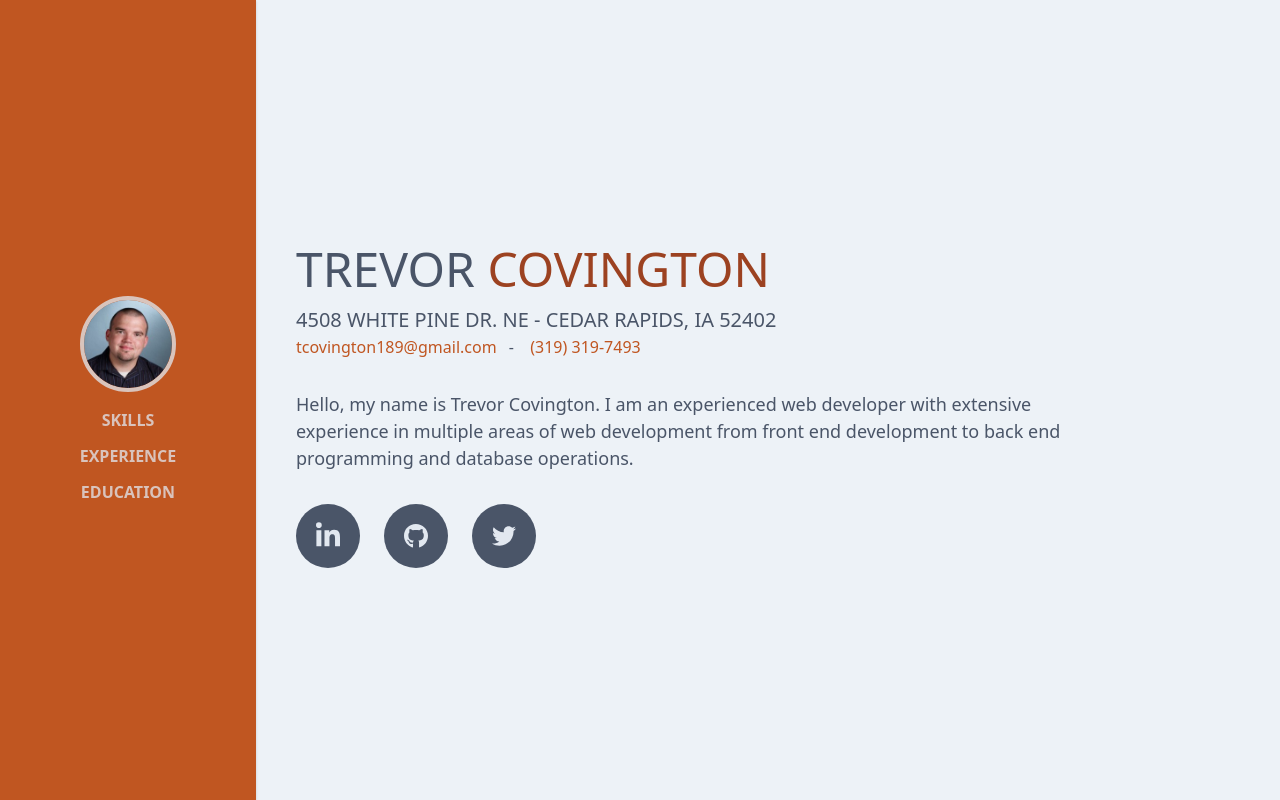
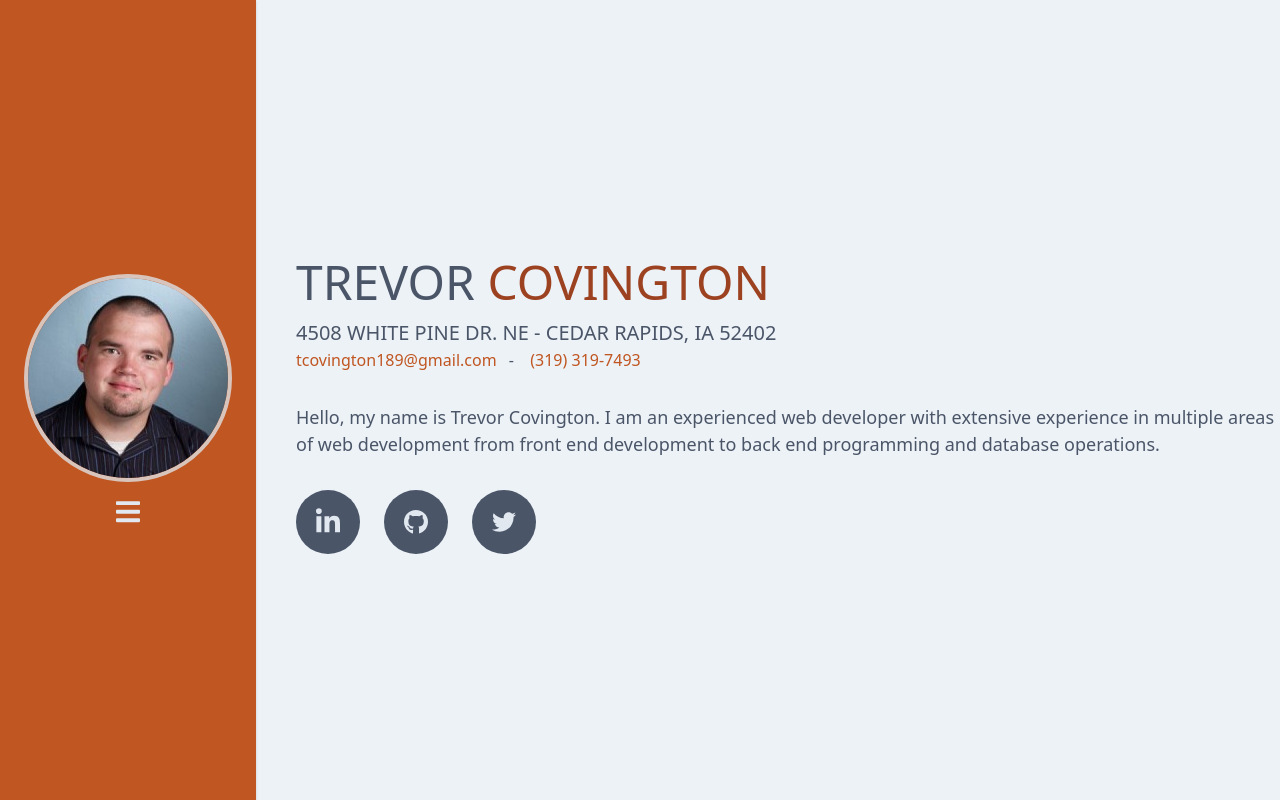
Before and after one commit to tcov189/portfolio, a Vue app: page / in a window 1280 px wide. Built offline with nearby package versions, Linux system fonts and the light colour scheme.

Commit message:
Remove width classes

```diff
--- a/public/index.html
+++ b/public/index.html
@@ -6,7 +6,7 @@
     <meta name="viewport" content="width=device-width,initial-scale=1.0">
     <title>Trevor Covington</title>
   </head>
-  <body>
+  <body class="bg-gray-200">
     <noscript>
       <strong>We're sorry but <%= htmlWebpackPlugin.options.title %> doesn't work properly without JavaScript enabled. Please enable it to continue.</strong>
     </noscript>
--- a/src/App.vue
+++ b/src/App.vue
@@ -1,7 +1,10 @@
 <template>
-  <main class="flex min-h-screen bg-gray-200">
-    <Sidebar @tab-changed="tabChanged" class="w-3/5 sm:w-1/6 md:w-1/5" />
-    <section class="w-4/5 flex flex-col justify-center pl-10 text-gray-700">
+  <main class="flex flex-col min-h-screen sm:flex-row">
+    <Sidebar
+      class="sm:w-1/5"
+      @tab-changed="tabChanged"
+    />
+    <section class="flex flex-col text-gray-700 sm:w-4/5 sm:justify-center sm:pl-10">
       <transition name="component-fade" mode="out-in">
         <component :is="view"></component>
       </transition>
--- a/src/components/About.vue
+++ b/src/components/About.vue
@@ -1,5 +1,5 @@
 <template>
-  <div class="w-4/5" id="about">
+  <div id="about">
     <h1 class="text-5xl leading- font-medium uppercase">
       Trevor <span class="text-orange-800">Covington</span>
     </h1>
--- a/src/components/Education.vue
+++ b/src/components/Education.vue
@@ -1,7 +1,7 @@
 <template>
-  <div class="h-screen overflow-y-auto w-100" id="education">
+  <div class="h-screen overflow-y-auto" id="education">
     <h2 class="text-3xl uppercase font-bold mt-2 mb-8">Education</h2>
-    <div class="space-y-12 w-4/5 mb-4">
+    <div class="space-y-12 mb-4">
       <div v-for="(item, index) in items" :key="`exp_${index}`">
         <InfoRow :item="item"> </InfoRow>
       </div>
--- a/src/components/Experience.vue
+++ b/src/components/Experience.vue
@@ -1,7 +1,7 @@
 <template>
-  <div class="h-screen overflow-y-scroll w-100" id="experience">
+  <div class="h-screen overflow-y-scroll" id="experience">
     <h2 class="text-3xl uppercase font-bold mt-2 mb-8">Experience</h2>
-    <div class="space-y-12 w-4/5 mb-4">
+    <div class="space-y-12 mb-4">
        <div v-for="(job, index) in jobs" :key="`exp_${index}`">
         <InfoRow :item="job"> </InfoRow>
       </div>
--- a/src/components/Portfolio.vue
+++ b/src/components/Portfolio.vue
@@ -1,5 +1,5 @@
 <template>
-  <div class="w-100" id="portfolio">
+  <div id="portfolio">
     <h2 class="text-3xl uppercase font-bold mt-2 mb-8">Portfolio</h2>
     <div class="flex">
         <PortfolioItem />
--- a/src/components/PortfolioItem.vue
+++ b/src/components/PortfolioItem.vue
@@ -1,5 +1,5 @@
 <template>
-  <div class="border border-gray-600 rounded w-1/2 bg-gray-100 shadow">
+  <div class="border border-gray-600 rounded bg-gray-100 shadow">
     <div class="bg-green-700 p-2 border-gray-600 border-b flex justify-center items-center">
       <img class="w-1/6" src="/images/portfolio/strokes/logo.png" alt="" />
       <div class="text-gray-200 ml-2 text-2xl">
--- a/src/components/Sidebar.vue
+++ b/src/components/Sidebar.vue
@@ -1,10 +1,17 @@
 <template>
-  <aside class="bg-orange-700 flex flex-col justify-center items-center shadow">
+  <aside class="bg-orange-700 flex sm:flex-col justify-center items-center shadow">
     <img
       src="../assets/images/profile.jpeg"
       alt="Profile picture"
-      class="border-4 border-gray-300 border-opacity-75 cursor-pointer rounded-full mb-4 w-24" @click="changeTab('About')" />
-    <ul class="text-center space-y-3 text-gray-300 font-bold uppercase">
+      class="hidden sm:block border-4 border-gray-300 border-opacity-75 cursor-pointer rounded-full mb-4" @click="changeTab('About')" />
+    <!-- <ul class="flex sm:block sm:space-y-3 py-2 text-center text-gray-300 font-bold uppercase">
+      <li
+        class="sm:hidden px-3 cursor-pointer hover:opacity-100 uppercase"
+        @click="changeTab('About')"
+        :class="{ active: activeTab == 'Active', 'opacity-75': activeTab !== 'Active' }"
+      >
+        About
+      </li>
       <li
         v-for="(tab, index) in tabs"
         class="px-3 cursor-pointer hover:opacity-100 uppercase"
@@ -14,7 +21,9 @@
       >
         {{ tab }}
       </li>
-    </ul>
+    </ul> -->
+    <FontAwesomeIcon icon="bars" type="fas" class="w-6 text-gray-300">
+    </FontAwesomeIcon>
   </aside>
 </template>
 
--- a/src/components/Skills.vue
+++ b/src/components/Skills.vue
@@ -1,5 +1,5 @@
 <template>
-  <div class="w-100" id="skills">
+  <div id="skills">
     <h2 class="text-3xl uppercase font-bold mt-2 mb-4">Skills</h2>
     <h3 class="mb-4 text-lg font-semibold">Programming Languages</h3>
     <div class="flex space-x-12">
--- a/src/plugins/font-awesome.js
+++ b/src/plugins/font-awesome.js
@@ -1,9 +1,9 @@
 import { library } from '@fortawesome/fontawesome-svg-core'
-import { fas } from '@fortawesome/free-solid-svg-icons';
+import { fas, faBars } from '@fortawesome/free-solid-svg-icons';
 import { faLinkedinIn, faGithub, faTwitter, faHtml5, faCss3, faJs, faVuejs, faSass, faLaravel, faPhp, faGitAlt } from "@fortawesome/free-brands-svg-icons";
 import FontAwesomeIcon from '@/plugins/FontAwesomeIcon.vue'
 
-library.add(fas, faLinkedinIn, faGithub, faTwitter,faHtml5, faCss3, faJs, faVuejs, faSass, faLaravel, faPhp, faGitAlt)
+library.add(fas, faBars, faLinkedinIn, faGithub, faTwitter,faHtml5, faCss3, faJs, faVuejs, faSass, faLaravel, faPhp, faGitAlt)
 
 export {
   FontAwesomeIcon
```
